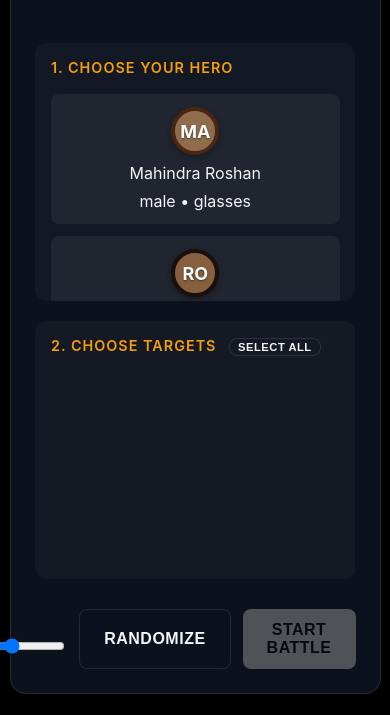
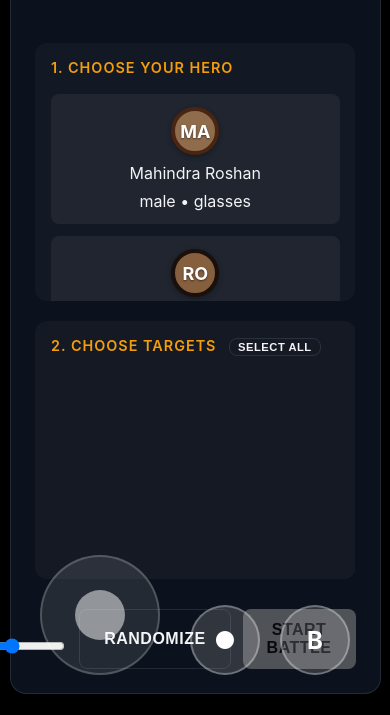
Before and after one commit to Mahindra-Roshan/classmate_shooter, a plain HTML site: page index.html in a window 390 px wide. Shown: the part 129-844 px from the top of the page. Drawn offline with Linux system fonts and the light colour scheme.

Commit message:
mobile controls done

```diff
--- a/script.js
+++ b/script.js
@@ -233,9 +233,18 @@ function updateInputCoords(e) {
 canvas.addEventListener('mousedown', e => { updateInputCoords(e); input.pointer.down = true; firePlayerBullet(); });
 window.addEventListener('mouseup', e => input.pointer.down = false);
 canvas.addEventListener('mousemove', e => { updateInputCoords(e); });
-canvas.addEventListener('touchstart', e => { e.preventDefault(); updateInputCoords(e); input.pointer.down = true; firePlayerBullet(); }, { passive: false });
-canvas.addEventListener('touchmove', e => { e.preventDefault(); updateInputCoords(e); }, { passive: false });
-canvas.addEventListener('touchend', e => { e.preventDefault(); input.pointer.down = false; }, { passive: false });
+canvas.addEventListener('touchstart', e => {
+  // Ignore if touching controls
+  if (e.target.closest('.joystick') || e.target.closest('.action-btn')) return;
+  e.preventDefault(); updateInputCoords(e); input.pointer.down = true; firePlayerBullet();
+}, { passive: false });
+canvas.addEventListener('touchmove', e => {
+  if (e.target.closest('.joystick') || e.target.closest('.action-btn')) return;
+  e.preventDefault(); updateInputCoords(e);
+}, { passive: false });
+canvas.addEventListener('touchend', e => {
+  e.preventDefault(); input.pointer.down = false;
+}, { passive: false });
 
 /* mobile joystick (optional) */
 (function setupJoystick() {
@@ -243,9 +252,9 @@ canvas.addEventListener('touchend', e => { e.preventDefault(); input.pointer.dow
   const stick = document.getElementById('stick');
   if (!joystickEl) return;
   let active = false, cx = 0, cy = 0;
-  joystickEl.addEventListener('touchstart', e => { e.preventDefault(); active = true; const r = joystickEl.getBoundingClientRect(); cx = r.left + r.width / 2; cy = r.top + r.height / 2; });
-  joystickEl.addEventListener('touchmove', e => { if (!active) return; const t = e.touches[0]; const dx = (t.clientX - cx) / 40, dy = (t.clientY - cy) / 40; joystickEl._dx = clamp(dx, -1, 1); joystickEl._dy = clamp(dy, -1, 1); stick.style.transform = `translate(${joystickEl._dx * 22}px, ${joystickEl._dy * 22}px)`; });
-  joystickEl.addEventListener('touchend', e => { active = false; stick.style.transform = ''; joystickEl._dx = 0; joystickEl._dy = 0; });
+  joystickEl.addEventListener('touchstart', e => { e.preventDefault(); e.stopPropagation(); active = true; const r = joystickEl.getBoundingClientRect(); cx = r.left + r.width / 2; cy = r.top + r.height / 2; });
+  joystickEl.addEventListener('touchmove', e => { e.stopPropagation(); if (!active) return; const t = e.touches[0]; const dx = (t.clientX - cx) / 40, dy = (t.clientY - cy) / 40; joystickEl._dx = clamp(dx, -1, 1); joystickEl._dy = clamp(dy, -1, 1); stick.style.transform = `translate(${joystickEl._dx * 22}px, ${joystickEl._dy * 22}px)`; });
+  joystickEl.addEventListener('touchend', e => { e.stopPropagation(); active = false; stick.style.transform = ''; joystickEl._dx = 0; joystickEl._dy = 0; });
 })();
 
 /* ===================== ENTITIES & PARTICLES ===================== */
@@ -1075,14 +1084,15 @@ rageBtn.onclick = () => { if (GAME) respawnEnemies(); };
 // Removed legacy restartOverlayBtn, returnMenuBtn, restartBtn, closeRip logic
 
 /* mobile control wiring (shoot/bomb) */
-if ('ontouchstart' in window || navigator.maxTouchPoints > 0) {
+if ('ontouchstart' in window || navigator.maxTouchPoints > 0 || window.innerWidth < 900) {
   const ms = document.getElementById('mobileShoot');
   const mb = document.getElementById('mobileBombBtn');
   const joy = document.getElementById('joystick');
   const am = document.getElementById('actionsMobile');
 
-  if (ms) ms.addEventListener('touchstart', e => { e.preventDefault(); input.pointer.down = true; firePlayerBullet(); });
-  if (mb) mb.addEventListener('touchstart', e => { e.preventDefault(); doBomb(); });
+  if (ms) ms.addEventListener('touchstart', e => { e.preventDefault(); e.stopPropagation(); input.pointer.down = true; firePlayerBullet(); });
+  if (ms) ms.addEventListener('touchend', e => { e.preventDefault(); e.stopPropagation(); input.pointer.down = false; });
+  if (mb) mb.addEventListener('touchstart', e => { e.preventDefault(); e.stopPropagation(); doBomb(); });
 
   // Show mobile controls
   if (joy) joy.style.display = 'block';
--- a/styles.css
+++ b/styles.css
@@ -375,3 +375,64 @@ body {
     width: 95%;
   }
 }
+
+/* Mobile Controls */
+.joystick {
+  position: absolute;
+  bottom: 40px;
+  left: 40px;
+  width: 120px;
+  height: 120px;
+  background: rgba(255, 255, 255, 0.1);
+  border: 2px solid rgba(255, 255, 255, 0.2);
+  border-radius: 50%;
+  touch-action: none;
+  z-index: 1000;
+  display: none;
+  /* Shown via JS */
+}
+
+.stick {
+  position: absolute;
+  top: 50%;
+  left: 50%;
+  width: 50px;
+  height: 50px;
+  margin-top: -25px;
+  margin-left: -25px;
+  background: rgba(255, 255, 255, 0.5);
+  border-radius: 50%;
+  pointer-events: none;
+  transition: transform 0.1s;
+}
+
+.actions-mobile {
+  position: absolute;
+  bottom: 40px;
+  right: 40px;
+  display: none;
+  /* Shown via JS */
+  gap: 20px;
+  z-index: 1000;
+}
+
+.action-btn {
+  width: 70px;
+  height: 70px;
+  background: rgba(255, 255, 255, 0.15);
+  border: 2px solid rgba(255, 255, 255, 0.3);
+  border-radius: 50%;
+  color: white;
+  display: flex;
+  align-items: center;
+  justify-content: center;
+  font-size: 1.5rem;
+  font-weight: bold;
+  touch-action: none;
+  user-select: none;
+}
+
+.action-btn:active {
+  background: rgba(255, 255, 255, 0.4);
+  transform: scale(0.95);
+}
```
